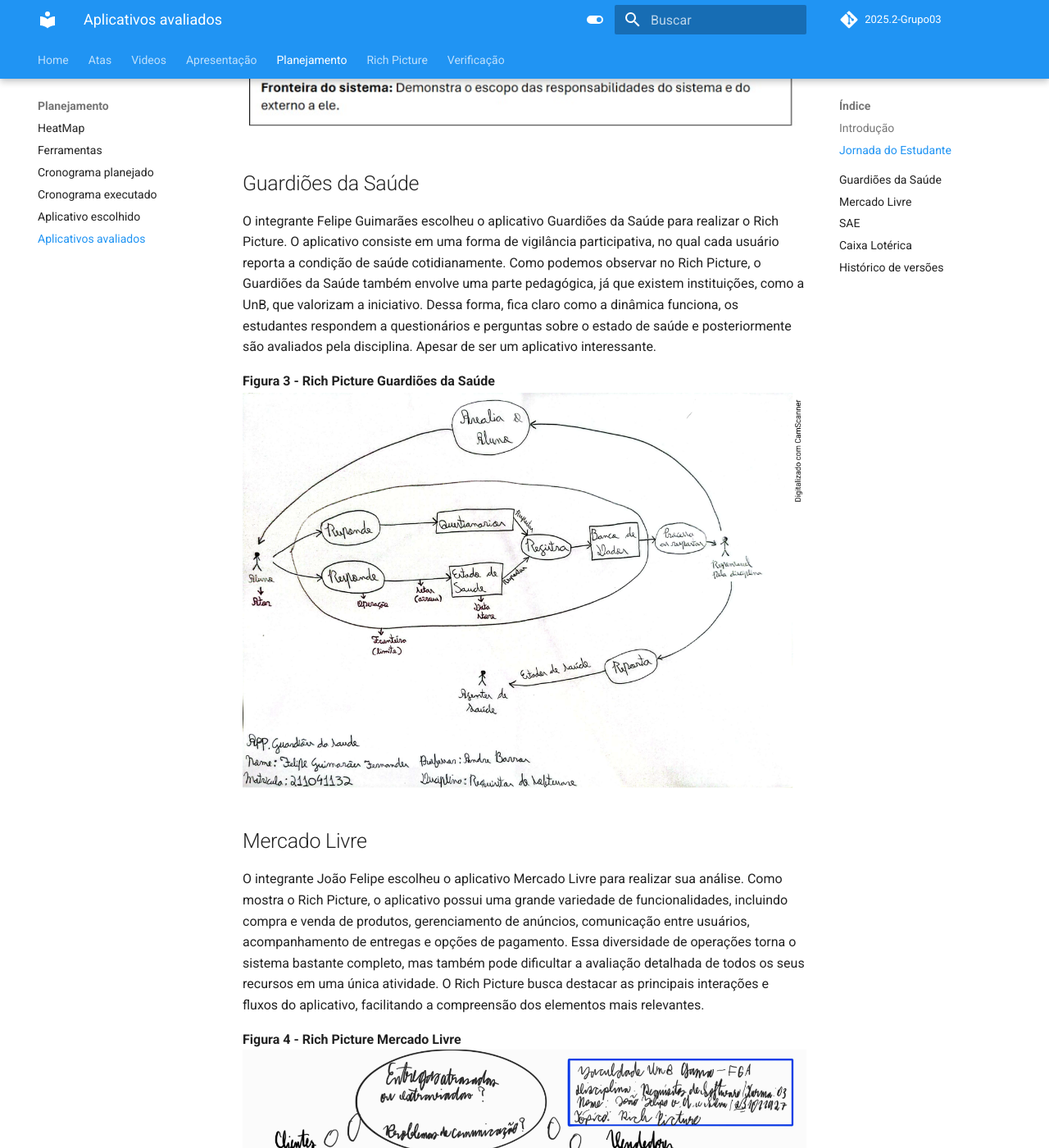
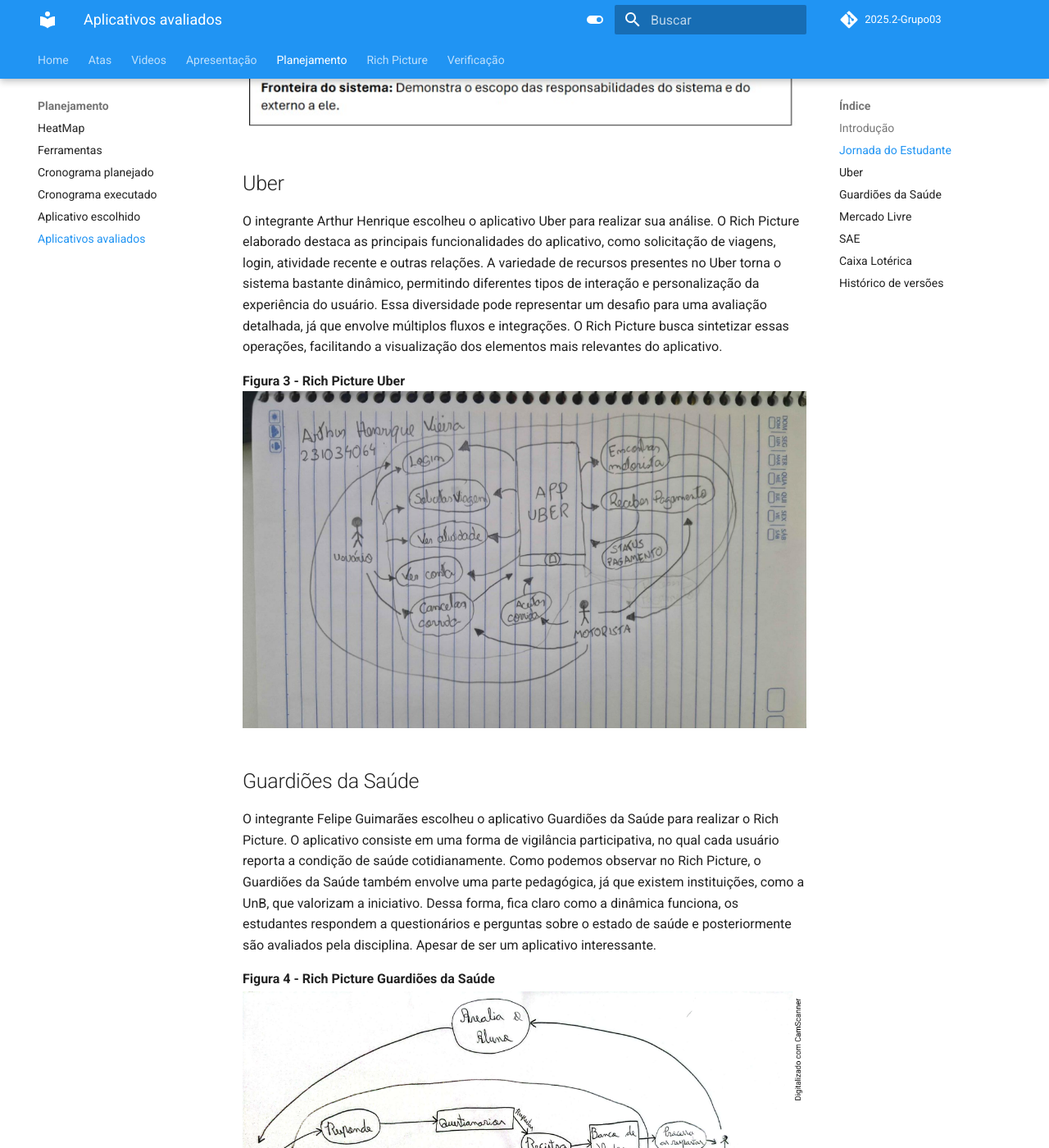
Before and after one commit to Requisitos-de-Software/2025.2-Grupo03, an MkDocs documentation site: the page built from docs/Planejamento/Aplicativos.md, in a window 1280 px wide and 1400 px high, scrolled down 1763 px. Shown: the whole window at 82% size. Built offline with MkDocs 1.6.1 and Material for MkDocs 9.7.7, drawn with Linux system fonts in a browser that asks for light colours; comment, search, counter and statistics services are not loaded; some of the changed text lies outside the part shown.

Commit message:
Alterações no aplicativos.md

```diff
--- a/docs/Planejamento/Aplicativos.md
+++ b/docs/Planejamento/Aplicativos.md
@@ -24,20 +24,25 @@
 **Figura 2 – Legenda do Rich Picture Caixa Lotérica**
 ![Jornada do Estudante](../imagens/aplicativosAvaliados/legendaArthurG.jpeg)
 
-##
+## Uber
+
+O integrante Arthur Henrique escolheu o aplicativo Uber para realizar sua análise. O Rich Picture elaborado destaca as principais funcionalidades do aplicativo, como solicitação de viagens, login, atividade recente e outras relações. A variedade de recursos presentes no Uber torna o sistema bastante dinâmico, permitindo diferentes tipos de interação e personalização da experiência do usuário. Essa diversidade pode representar um desafio para uma avaliação detalhada, já que envolve múltiplos fluxos e integrações. O Rich Picture busca sintetizar essas operações, facilitando a visualização dos elementos mais relevantes do aplicativo.
+
+**Figura 3 - Rich Picture Uber**
+![Guardiões da Saúde](../imagens/aplicativosAvaliados/richarthur.png)
 
 ## Guardiões da Saúde
 
 O integrante Felipe Guimarães escolheu o aplicativo Guardiões da Saúde para realizar o Rich Picture. O aplicativo consiste em uma forma de vigilância participativa, no qual cada usuário reporta a condição de saúde cotidianamente. Como podemos observar no Rich Picture, o Guardiões da Saúde também envolve uma parte pedagógica, já que existem instituições, como a UnB, que valorizam a iniciativo. Dessa forma, fica claro como a dinâmica funciona, os estudantes respondem a questionários  e perguntas sobre o estado de saúde e posteriormente são avaliados pela disciplina. Apesar de ser um aplicativo interessante.
 
-**Figura 3 - Rich Picture Guardiões da Saúde**
+**Figura 4 - Rich Picture Guardiões da Saúde**
 ![Guardiões da Saúde](../imagens/aplicativosAvaliados/richfelipe.png)
 
 ## Mercado Livre
 
 O integrante João Felipe escolheu o aplicativo Mercado Livre para realizar sua análise. Como mostra o Rich Picture, o aplicativo possui uma grande variedade de funcionalidades, incluindo compra e venda de produtos, gerenciamento de anúncios, comunicação entre usuários, acompanhamento de entregas e opções de pagamento. Essa diversidade de operações torna o sistema bastante completo, mas também pode dificultar a avaliação detalhada de todos os seus recursos em uma única atividade. O Rich Picture busca destacar as principais interações e fluxos do aplicativo, facilitando a compreensão dos elementos mais relevantes.
 
-**Figura 4 - Rich Picture Mercado Livre**
+**Figura 5 - Rich Picture Mercado Livre**
 ![Guardiões da Saúde](../imagens/aplicativosAvaliados/richjoaofelipe.jpg)
 
 ## SAE
```
Also changed, not shown: docs/imagens/aplicativosAvaliados/richarthur.png (added).
